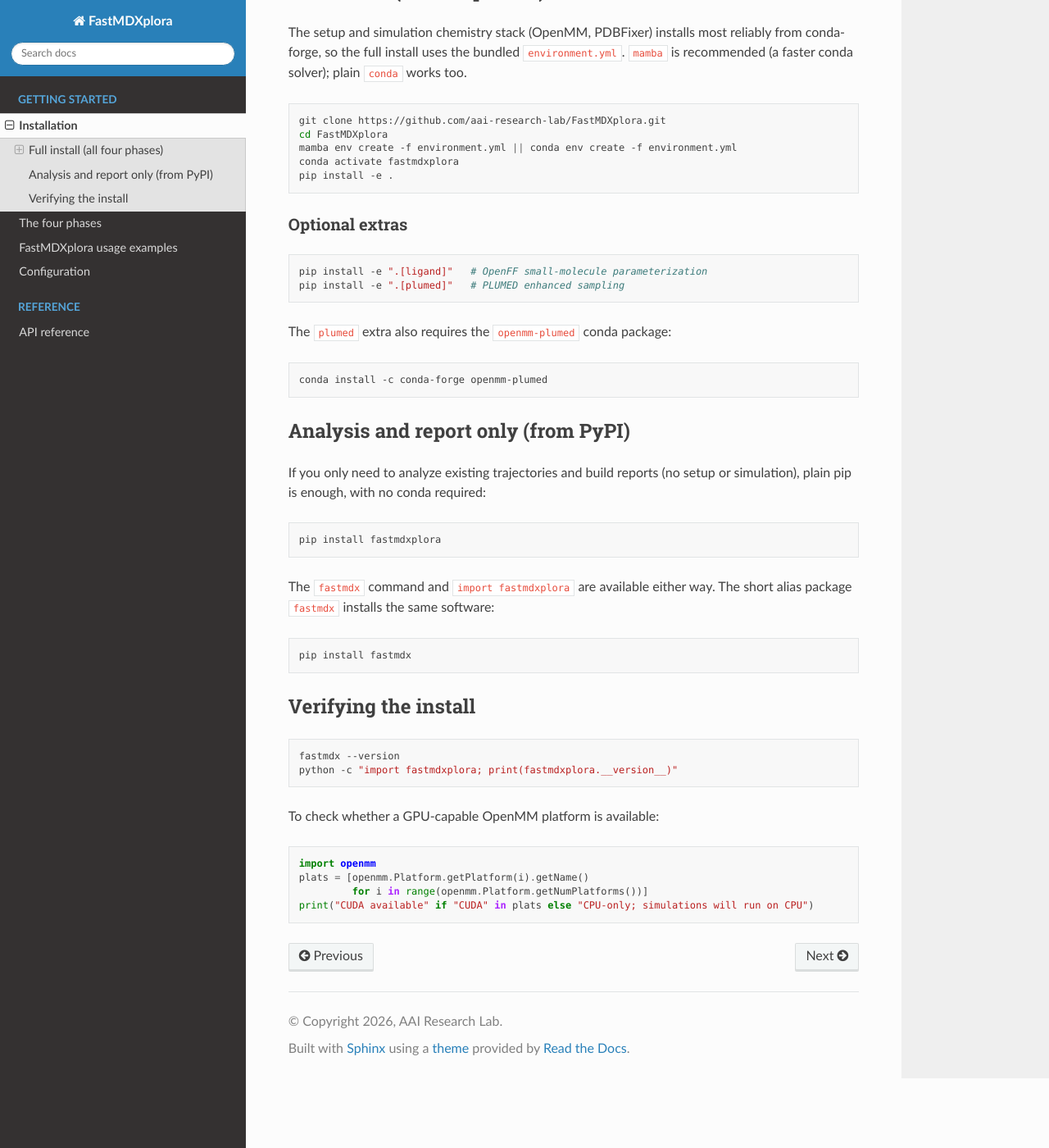
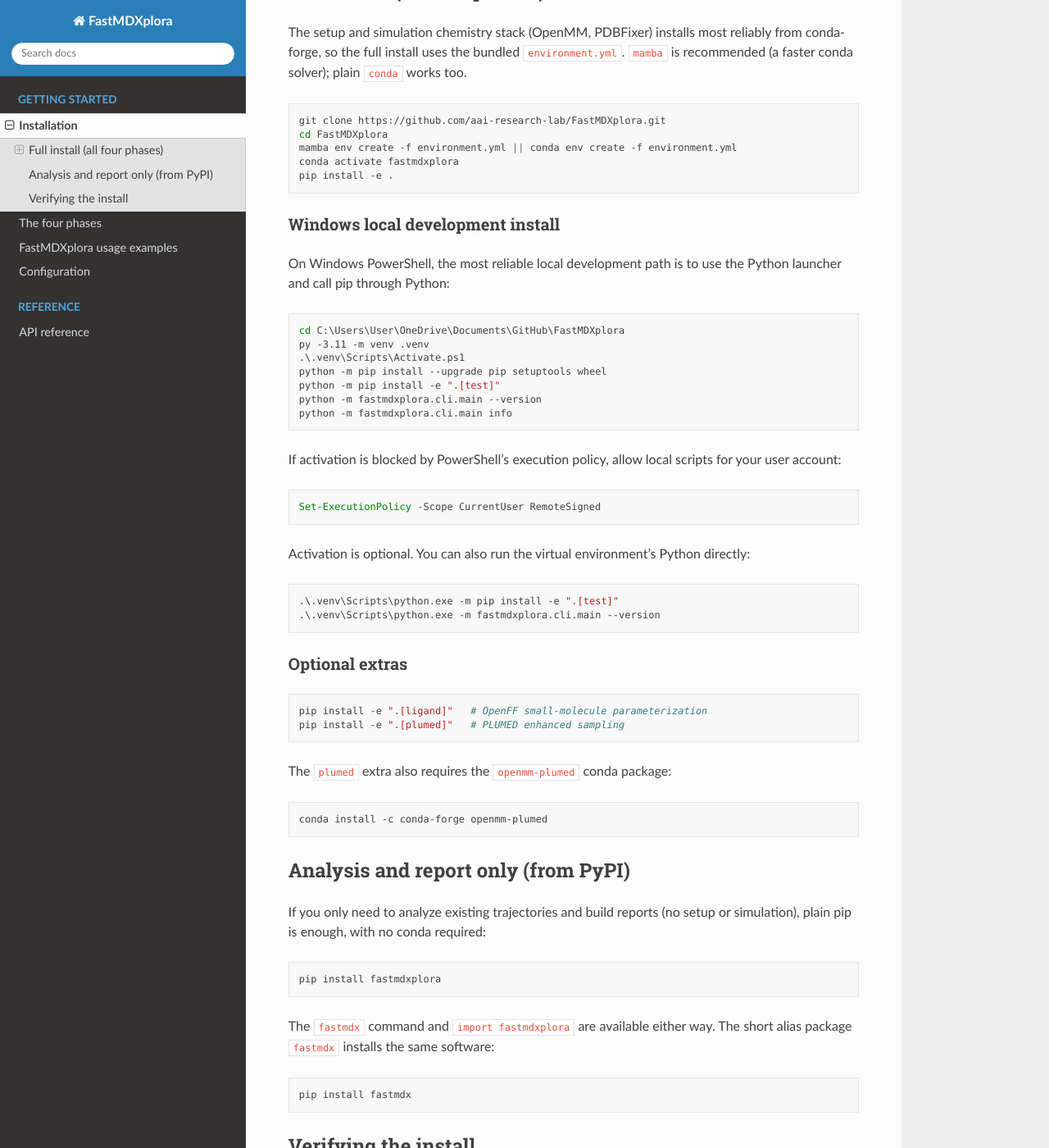
Before and after one commit to princeote/FastMDXplora, a Sphinx documentation site: the page built from docs/installation.md, in a window 1280 px wide and 1400 px high, scrolled down 284 px. Shown: the whole window at 82% size. Built offline with Sphinx 7.4.7 and the Read the Docs theme 3.1.0, drawn with Linux system fonts in a browser that asks for light colours; the version number could not be read and is left out; some of the changed text lies outside the part shown.

Commit message:
Added Window Specific Commands

````diff
--- a/docs/installation.md
+++ b/docs/installation.md
@@ -18,6 +18,36 @@
 mamba env create -f environment.yml || conda env create -f environment.yml
 conda activate fastmdxplora
 pip install -e .
+```
+
+### Windows local development install
+
+On Windows PowerShell, the most reliable local development path is to use the
+Python launcher and call pip through Python:
+
+```powershell
+cd C:\Users\User\OneDrive\Documents\GitHub\FastMDXplora
+py -3.11 -m venv .venv
+.\.venv\Scripts\Activate.ps1
+python -m pip install --upgrade pip setuptools wheel
+python -m pip install -e ".[test]"
+python -m fastmdxplora.cli.main --version
+python -m fastmdxplora.cli.main info
+```
+
+If activation is blocked by PowerShell's execution policy, allow local scripts
+for your user account:
+
+```powershell
+Set-ExecutionPolicy -Scope CurrentUser RemoteSigned
+```
+
+Activation is optional. You can also run the virtual environment's Python
+directly:
+
+```powershell
+.\.venv\Scripts\python.exe -m pip install -e ".[test]"
+.\.venv\Scripts\python.exe -m fastmdxplora.cli.main --version
 ```
 
 ### Optional extras
@@ -56,6 +86,29 @@
 python -c "import fastmdxplora; print(fastmdxplora.__version__)"
 ```
 
+If the package imports but the `fastmdx` command is not recognized, the
+console-script directory is probably not on PATH. This is common on Windows
+with Microsoft Store Python or a mismatched PowerShell environment. Use the
+module entrypoint as a robust fallback:
+
+```powershell
+python -m pip show fastmdxplora
+python -c "import sys; print(sys.executable)"
+python -c "import sysconfig; print(sysconfig.get_path('scripts'))"
+python -m fastmdxplora.cli.main --version
+python -m fastmdxplora.cli.main info
+```
+
+Reinstalling with the same Python can recreate the console script:
+
+```powershell
+python -m pip install -e .
+```
+
+Avoid mixing multiple Python installs in one terminal. The Python used for
+`python -m pip install ...` should be the same Python used for
+`python -m fastmdxplora.cli.main ...`.
+
 To check whether a GPU-capable OpenMM platform is available:
 
 ```python
````
Also changed, not shown: README.md (+64 -0 lines), docs/pdb_smoke_campaign.md (+44 -0 lines), docs/usage_examples.md (+13 -0 lines), 1 other file.
